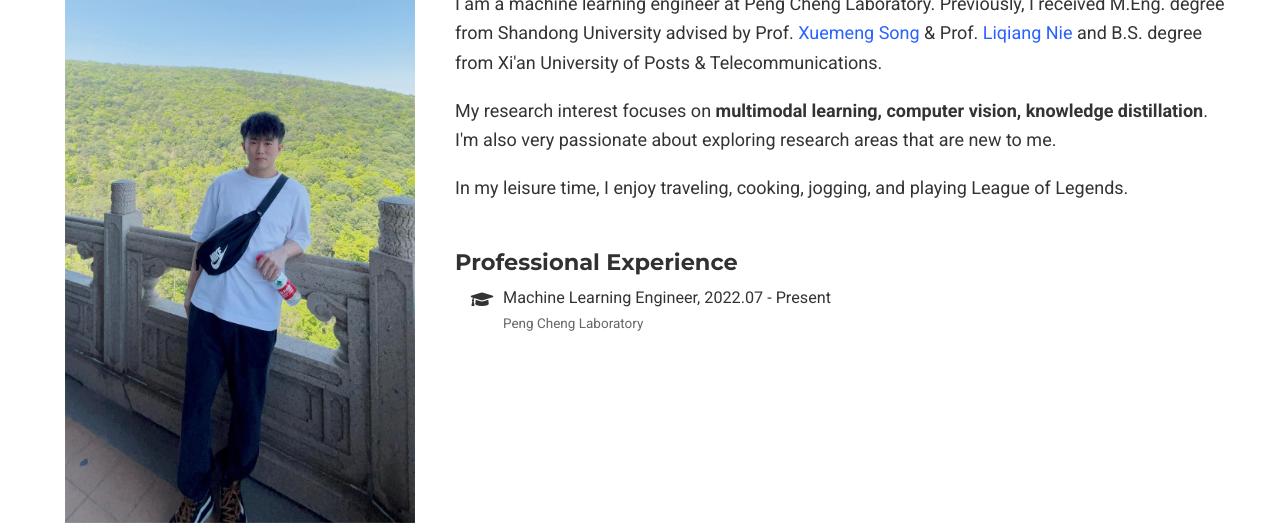
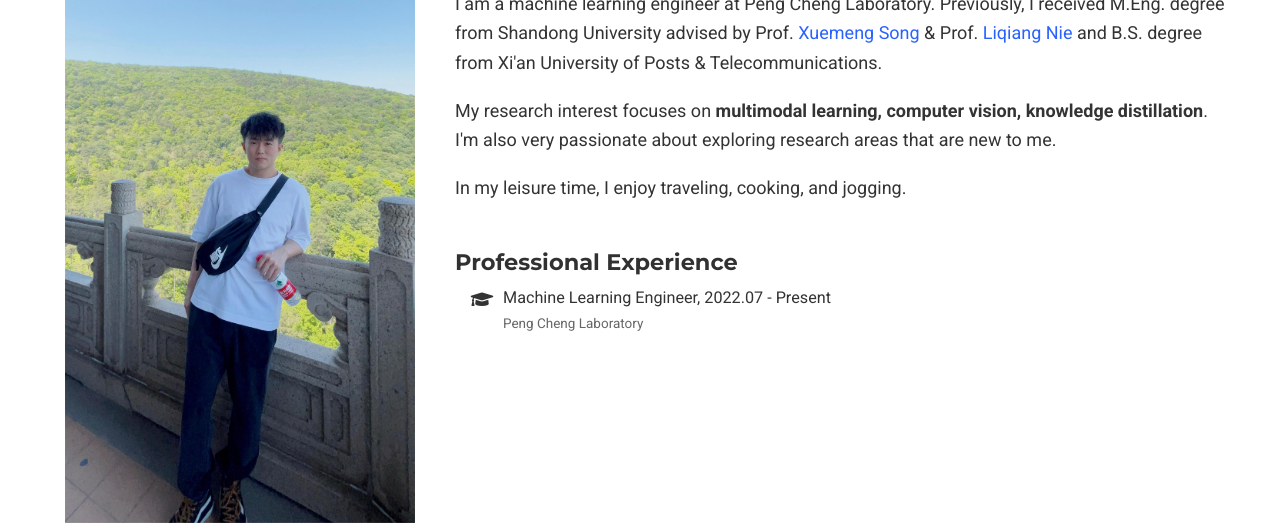
Before and after one commit to Tom-1126/Tom-1126.github.io, a plain HTML site: page index.html in a window 1280 px wide. Shown: the part 209-734 px from the top of the page. Drawn offline with nearby package versions, Linux system fonts and the light colour scheme; some packages are replaced by stand-ins of ours; no server answers; some icons are missing.

Commit message:
Update index.html

```diff
--- a/index.html
+++ b/index.html
@@ -155,7 +155,7 @@
           My research interest focuses on <strong>multimodal learning, computer vision, knowledge distillation</strong>. I'm also very passionate about exploring research areas that are new to me.
           <!-- I am also interested in model debias including robustness, generalization, etc. I believe that the joint learning of vision and language offers mutual benefits! -->
         </p>
-        <p>In my leisure time, I enjoy traveling, cooking, jogging, and playing League of Legends.</p>
+        <p>In my leisure time, I enjoy traveling, cooking, and jogging.</p>
 
 <!--         <div class="row">
           <div class="col-md-7">
```
